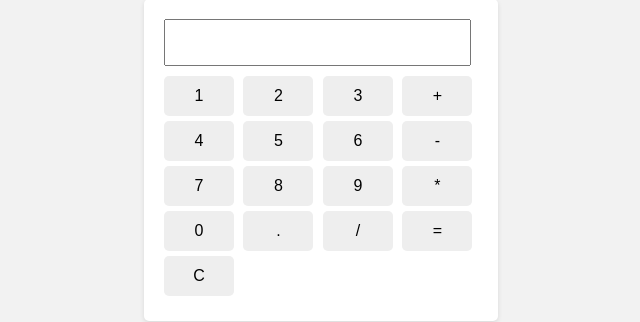
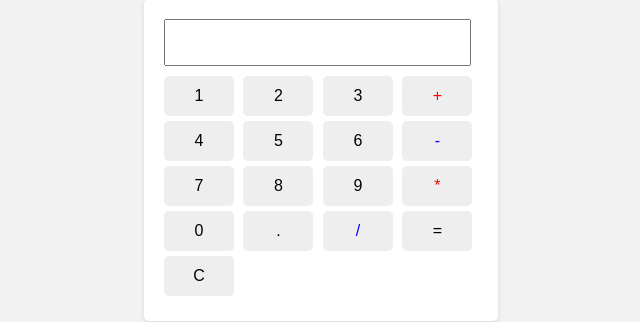
Before and after one commit to Mendiberri/calculadora_JS, a plain HTML site: page index.html in a window 1280 px wide. Shown: the part 137-459 px from the top of the page, 319-959 px from the left. Drawn offline with Linux system fonts and the light colour scheme.

Commit message:
Di colores distintos a los botones de operaciones

```diff
--- a/style.css
+++ b/style.css
@@ -52,3 +52,14 @@ body {
   input[type="button"]:last-child {
     margin-right: 0;
   }
+
+  /* Asigna colores distintos a las operaciones */
+  input[type="button"][value="+"],
+  input[type="button"][value="*"] {
+      color: red;
+  }
+
+  input[type="button"][value="-"],
+  input[type="button"][value="/"] {
+      color: blue;
+  }
```
